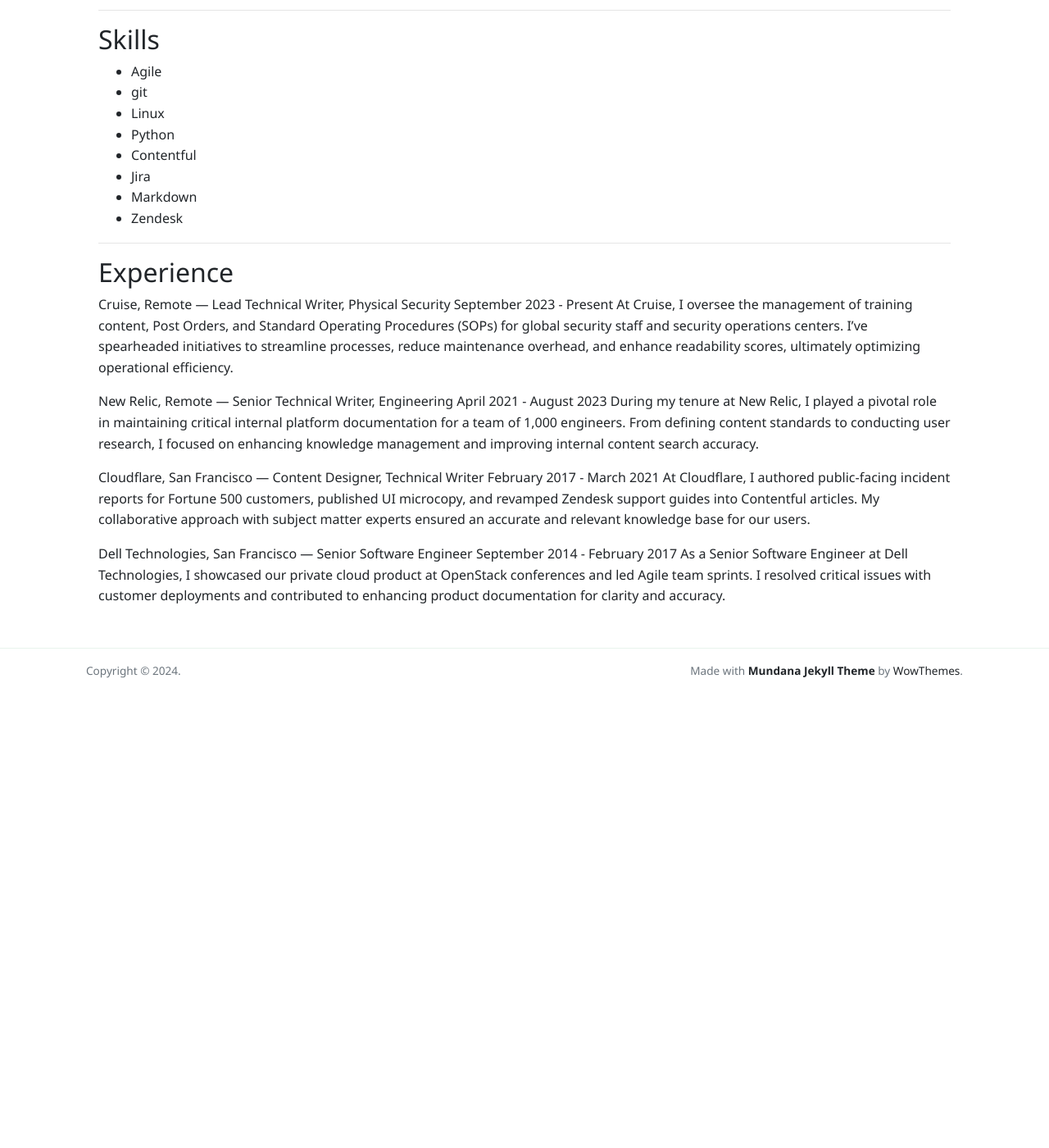
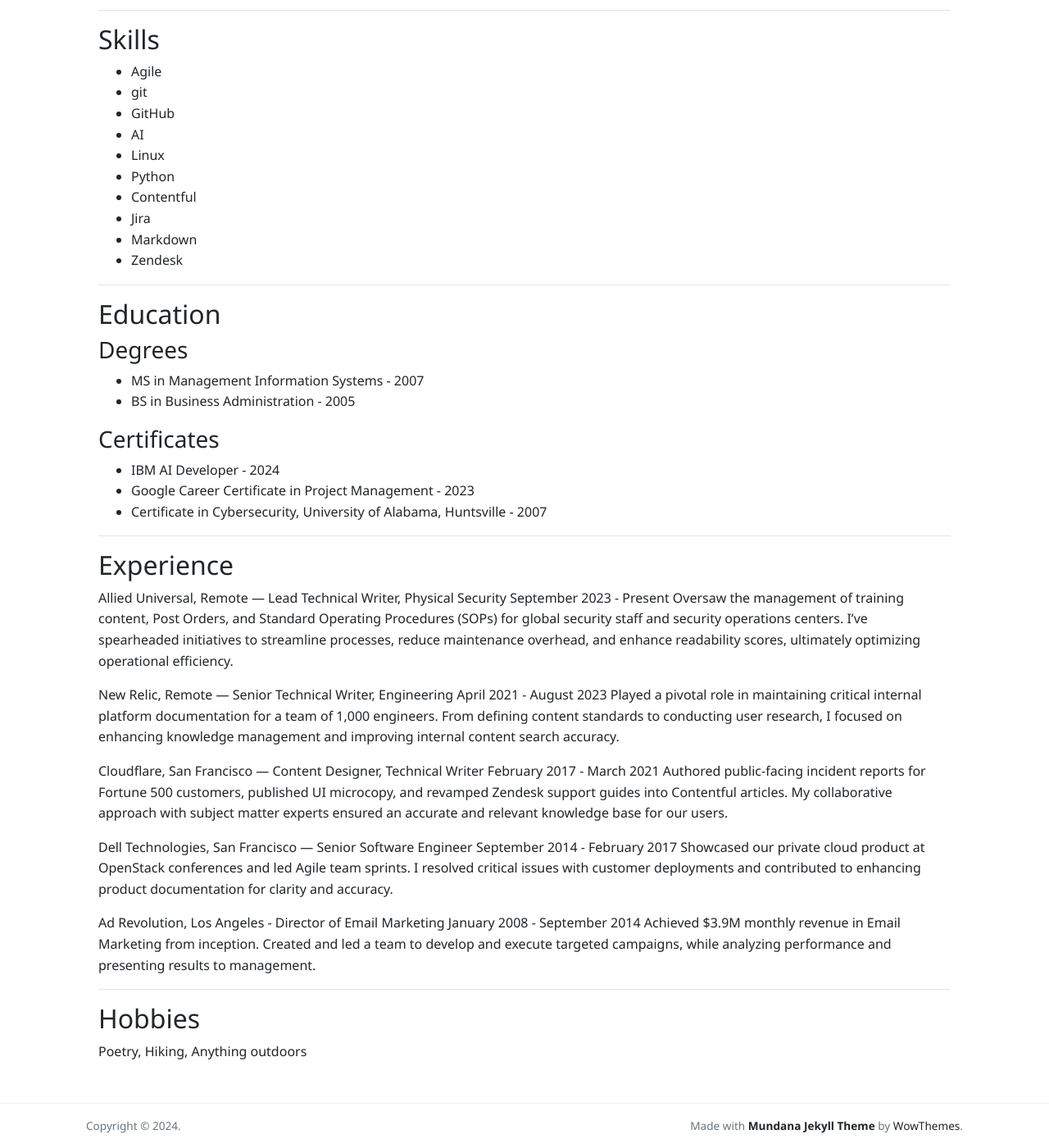
Before and after one commit to stumblefiend/jeremy.pugh, a Jekyll site: the page built from _pages/resume.md, in a window 1280 px wide and 1400 px high, scrolled down 528 px. Shown: the whole window at 82% size. Built offline with Jekyll 4.4.1, drawn with Linux system fonts in a browser that asks for light colours; nearby versions of some CDN libraries; our own code applies the rules of GitHub Pages for plain Markdown files; before the commit the page ends 1373 px from its top, so only the background shows below that.

Commit message:
Update resume.md

```diff
--- a/_pages/resume.md
+++ b/_pages/resume.md
@@ -3,7 +3,6 @@
 title: "Resume"
 permalink: "/resume.html"
 ---
-
 
 # About Me
 
@@ -21,6 +20,8 @@
 
 - Agile
 - git
+- GitHub
+- AI
 - Linux
 - Python
 - Contentful
@@ -30,20 +31,45 @@
 
 ---
 
+## Education
+
+### Degrees
+
+- MS in Management Information Systems - 2007
+- BS in Business Administration - 2005
+
+### Certificates
+
+- IBM AI Developer - 2024
+- Google Career Certificate in Project Management - 2023
+- Certificate in Cybersecurity, University of Alabama, Huntsville - 2007
+
+---
+
 ## Experience
 
-Cruise, Remote — Lead Technical Writer, Physical Security
+Allied Universal, Remote — Lead Technical Writer, Physical Security
 September 2023 - Present
-At Cruise, I oversee the management of training content, Post Orders, and Standard Operating Procedures (SOPs) for global security staff and security operations centers. I've spearheaded initiatives to streamline processes, reduce maintenance overhead, and enhance readability scores, ultimately optimizing operational efficiency.
+Oversaw the management of training content, Post Orders, and Standard Operating Procedures (SOPs) for global security staff and security operations centers. I've spearheaded initiatives to streamline processes, reduce maintenance overhead, and enhance readability scores, ultimately optimizing operational efficiency.
 
 New Relic, Remote — Senior Technical Writer, Engineering
 April 2021 - August 2023
-During my tenure at New Relic, I played a pivotal role in maintaining critical internal platform documentation for a team of 1,000 engineers. From defining content standards to conducting user research, I focused on enhancing knowledge management and improving internal content search accuracy.
+Played a pivotal role in maintaining critical internal platform documentation for a team of 1,000 engineers. From defining content standards to conducting user research, I focused on enhancing knowledge management and improving internal content search accuracy.
 
 Cloudflare, San Francisco — Content Designer, Technical Writer
 February 2017 - March 2021
-At Cloudflare, I authored public-facing incident reports for Fortune 500 customers, published UI microcopy, and revamped Zendesk support guides into Contentful articles. My collaborative approach with subject matter experts ensured an accurate and relevant knowledge base for our users.
+Authored public-facing incident reports for Fortune 500 customers, published UI microcopy, and revamped Zendesk support guides into Contentful articles. My collaborative approach with subject matter experts ensured an accurate and relevant knowledge base for our users.
 
 Dell Technologies, San Francisco — Senior Software Engineer
 September 2014 - February 2017
-As a Senior Software Engineer at Dell Technologies, I showcased our private cloud product at OpenStack conferences and led Agile team sprints. I resolved critical issues with customer deployments and contributed to enhancing product documentation for clarity and accuracy.
+Showcased our private cloud product at OpenStack conferences and led Agile team sprints. I resolved critical issues with customer deployments and contributed to enhancing product documentation for clarity and accuracy.
+
+Ad Revolution, Los Angeles - Director of Email Marketing
+January 2008 - September 2014
+Achieved $3.9M monthly revenue in Email Marketing from inception. Created and led a team to develop and execute targeted campaigns, while analyzing performance and presenting results to management.
+
+---
+
+## Hobbies
+
+Poetry, Hiking, Anything outdoors
```
